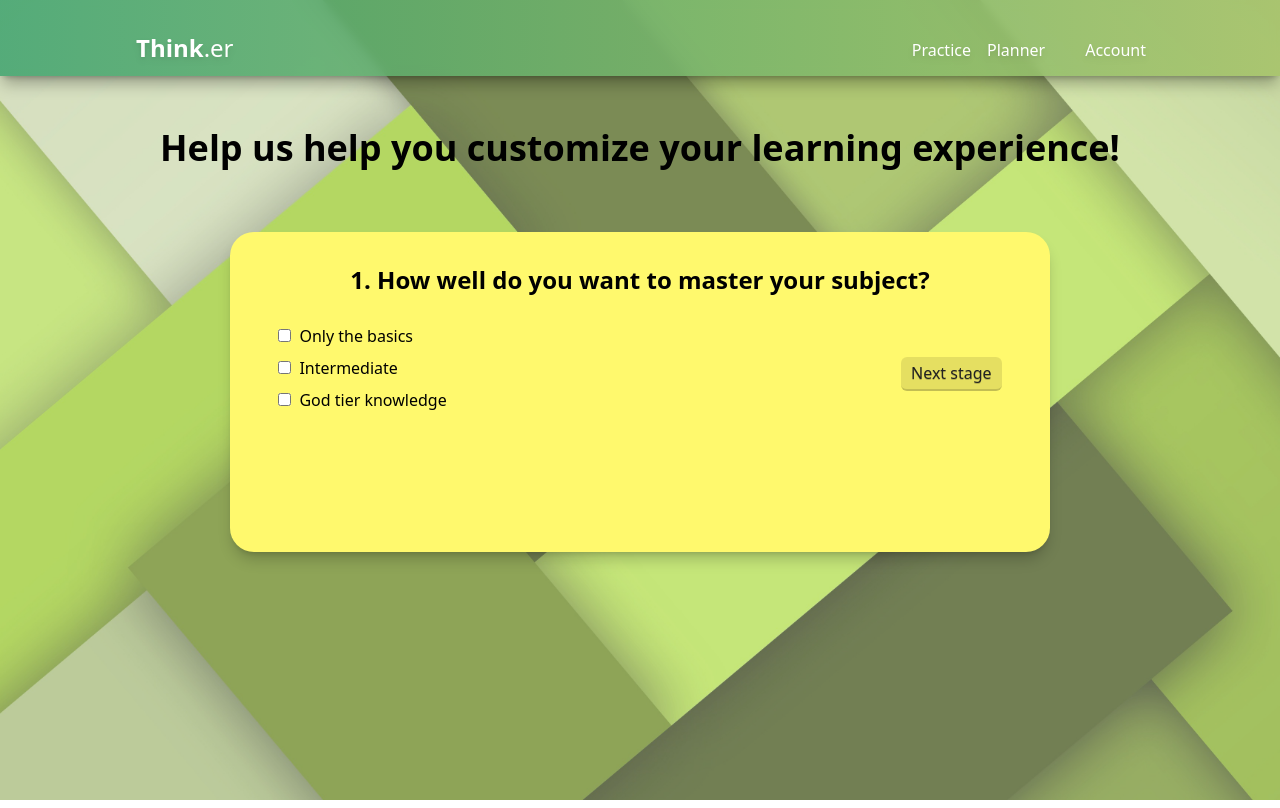
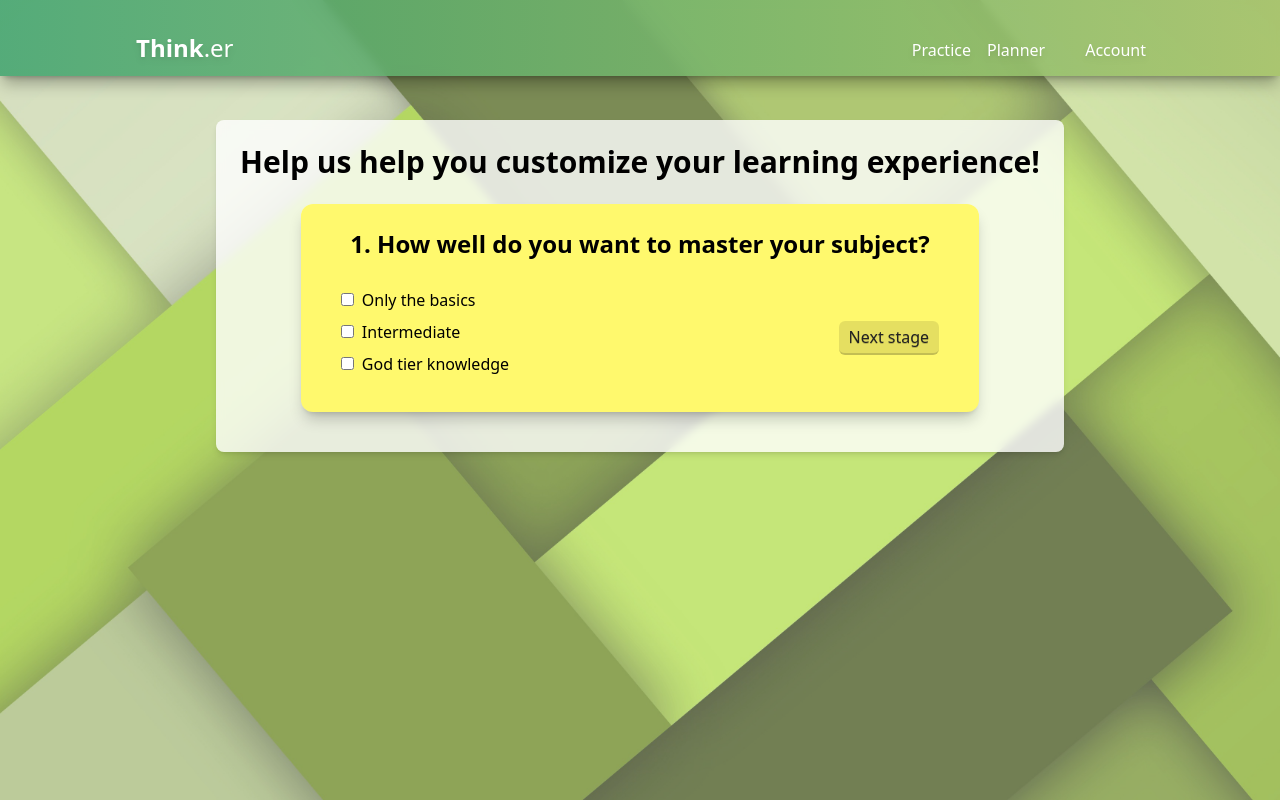
Before and after one commit to ratasorin/unihack, a React (Vite) app in the folder client/: page /practice in a window 1280 px wide. Built offline with nearby package versions, Linux system fonts and the light colour scheme; some icons are missing.

Commit message:
Updated practice page

```diff
--- a/client/src/pages/PracticePage.jsx
+++ b/client/src/pages/PracticePage.jsx
@@ -26,10 +26,14 @@ const PracticePage = () => {
 	}
 
 	return (
-    <main className="h-main flex flex-wrap flex-col items-center">
-      <h1 className="text-4xl bold mt-12 font-bold text-center">Help us help you customize your learning experience!</h1>
-      <div className="h-80 w-4/5 bg-cardColor shadow-lg shadow-black-alpha-20 rounded-3xl mt-16">
-        <div className="m-8">{cardText}</div>
+		<main className="h-main flex flex-wrap flex-col items-center mt-6 p-4">
+			<div className="flex flex-col items-center bg-white-alpha-80 rounded-lg shadow-md backdrop-blur-sm">
+				<h1 className="text-3xl font-bold p-6 text-center">
+					Help us help you customize your learning experience!
+				</h1>
+				<div className="w-4/5 bg-cardColor backdrop-blur-sm shadow-lg shadow-black-alpha-20 rounded-xl mb-10">
+					<div className="m-6">{cardText}</div>
+				</div>
 			</div>
 		</main>
 	);
```
Lines whose indentation alone changed are shown as unchanged.
